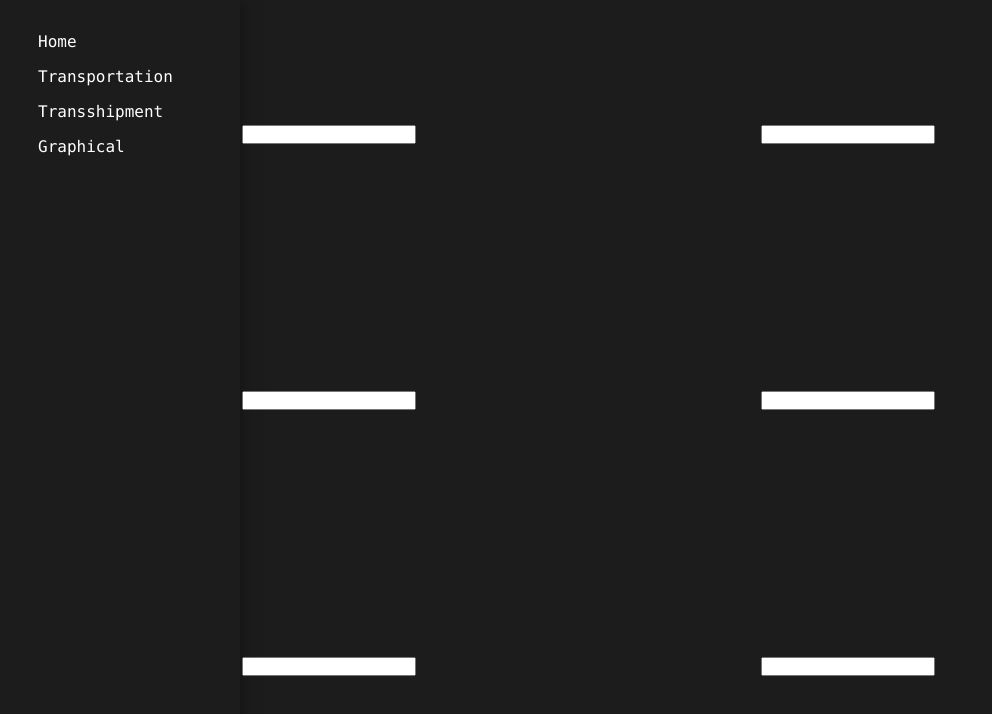
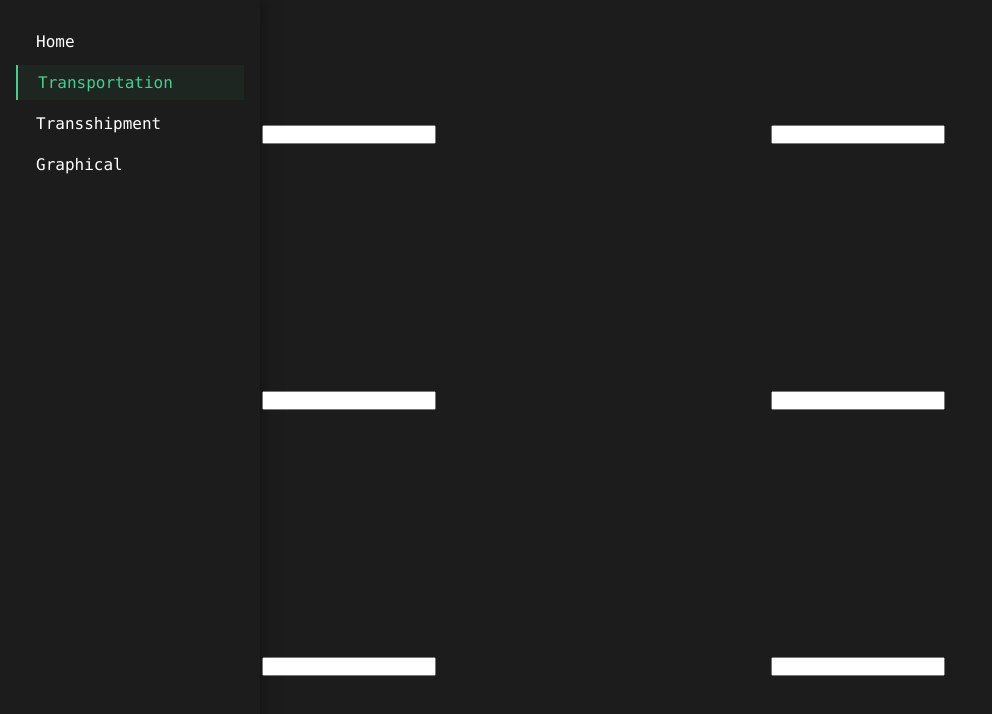
Before and after one commit to ShahriarKh/operations-research-solver, a Next.js app: page /transportation in a window 1280 px wide. Shown: the top 714 px of the page, without its empty margins (0-992 px from the left). Built offline with nearby package versions, Linux system fonts and the light colour scheme; some icons are missing.

Commit message:
sidebar links

```diff
--- /dev/null
+++ b/Components/NextNavlink.jsx
@@ -0,0 +1,17 @@
+// next.js link with active classname
+import Link from "next/link";
+import { useRouter } from "next/router";
+import { cloneElement } from "react";
+
+export default function NextNavLink({ href, children, activeClassName }) {
+   const router = useRouter();
+   let className = children.props.className || "";
+
+   if (router.pathname === href) {
+      className = `${className} ${activeClassName}`;
+   }
+
+   return (
+      <Link href={href}>{cloneElement(children, { className })}</Link>
+   );
+}
--- a/Components/organisms/Sidebar.jsx
+++ b/Components/organisms/Sidebar.jsx
@@ -1,11 +1,12 @@
 import Link from "next/link";
+import NextNavLink from "../NextNavlink";
 import css from "./Sidebar.module.scss";
 
 export default function Sidebar(params) {
     const pages = [
         { link: "/", label: "Home", icon: "home" },
         { link: "/transportation", label: "Transportation", icon: "route" },
-        { link: "/transportation", label: "Transshipment", icon: "sitemap" },
+        { link: "/transshipment", label: "Transshipment", icon: "sitemap" },
         { link: "/graphical", label: "Graphical", icon: "chart-dots" },
     ];
 
@@ -16,12 +17,12 @@ export default function Sidebar(params) {
                     {pages.map((page) => {
                         return (
                             <li>
-                                <Link href={page.link}>
+                                <NextNavLink href={page.link} activeClassName={css.active}>
                                     <a>
                                         <i class={`ti ti-${page.icon}`} />
                                         {page.label}
                                     </a>
-                                </Link>
+                                </NextNavLink>
                             </li>
                         );
                     })}
--- a/Components/organisms/Sidebar.module.scss
+++ b/Components/organisms/Sidebar.module.scss
@@ -1,7 +1,16 @@
 @use "styles/colors" as *;
 
+
+.active {
+    // background-color: $teal;
+    border-left: solid 2px $teal;
+    color: $teal;
+    background-color: transparentize($teal, 0.95)
+}
+
+
 .sidebar {
-    width: 240px;
+    width: 260px;
     background-color: $grey-dark;
     box-shadow: -2px 0 18px rgb(0, 0, 0, 0.5);
     color: white;
@@ -11,15 +20,15 @@
         a {
             // width: 100%;
             display: flex;
-            gap: 12px;
+            gap: 10px;
             align-items: center;
             padding: 8px 10px;
-            border-radius: 6px;
+            margin-bottom: 6px;
+            // border-radius: 6px;
             transition: all 0.1s;
 
             &:hover {
-                background-color: $teal;
-
+                @extend .active;
             }
         }
     }
```
